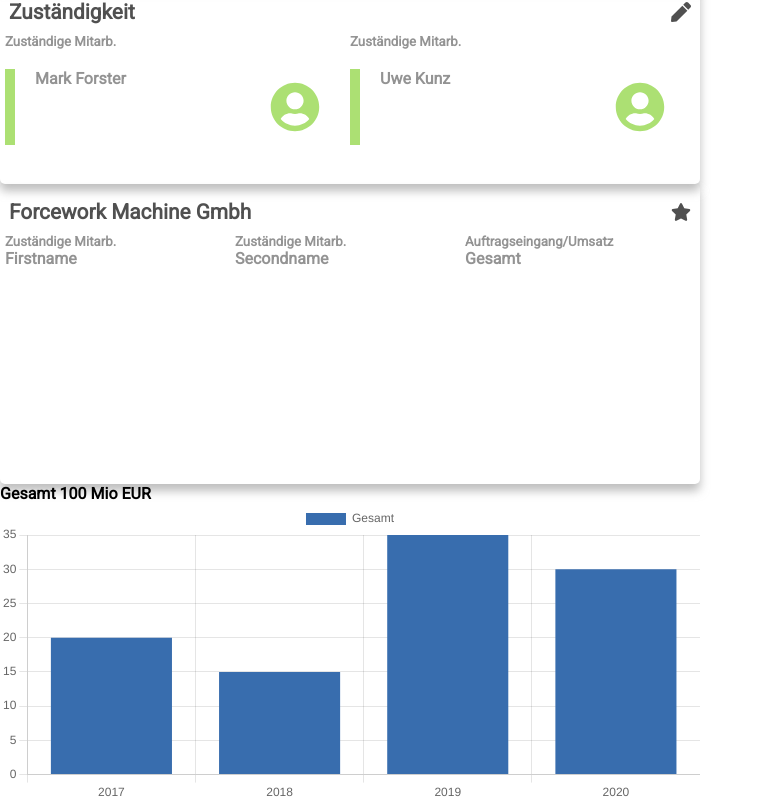
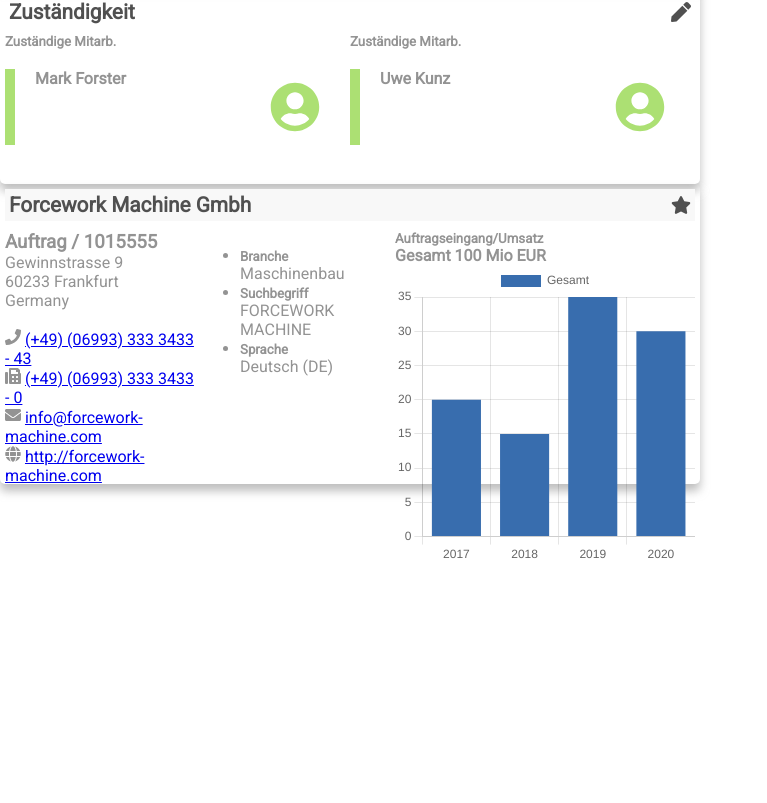
Before and after one commit to Alen002/crmcockpit, a React (Create React App) app: page / in a window 1280 px wide. Shown: the part 616-1419 px from the top of the page, without its empty margins (0-767 px from the left). After the commit the page ends 1238 px from the top, so only its background shows below. Built offline with nearby package versions, Linux system fonts and the light colour scheme.

Commit message:
added general content into General Component

```diff
--- a/src/App.js
+++ b/src/App.js
@@ -23,7 +23,6 @@
         employeeSecondName="Uwe Kunz"
       />
       <General />
-      <Chart />
     </div>
   );
 }
--- a/src/components/Chart/Chart.css
+++ b/src/components/Chart/Chart.css
@@ -1,5 +1,3 @@
 .bar-chart {
   height: 600px;
 }
-
-/* style={{ maxWidth: "650px", height: "300px" }} */
--- a/src/components/General/General.css
+++ b/src/components/General/General.css
@@ -29,5 +29,7 @@
   width: auto;
 }
 
-#myChart {
+.generalinfo-headline {
+  margin-bottom: 10px;
+  background-color: var(--grey-100);
 }
--- a/src/components/General/General.js
+++ b/src/components/General/General.js
@@ -1,4 +1,5 @@
 import React from "react";
+import Chart from "../Chart/Chart";
 import "./General.css";
 import {
   FaPen,
@@ -13,34 +14,54 @@
 const General = () => {
   return (
     <div className="wrapper-generalinfo">
-      <div className="notes-header">
+      <div className="notes-header generalinfo-headline">
         <h5 className="notes-header-headline">Forcework Machine Gmbh </h5>
         <FaStar className="notes-header-icon" />
       </div>
       <div className="wrapper-generalinfos">
         <div className="wrapper-generalinfo-layout">
-          <h5>Zuständige Mitarb.</h5>
+          <h3>Auftrag / 1015555</h3>
           <div className="generalinfo">
             <div>
-              <h4>Firstname</h4>
-              <ul className="display-none">
-                <li>blank</li>
-                <li>blank</li>
-                <li>blank</li>
-              </ul>
+              {/* <h4>Firstname</h4> */}
+              <p>
+                Gewinnstrasse 9<br />
+                60233 Frankfurt
+                <br /> Germany
+              </p>
+              <br />
+              <p>
+                <FaPhone /> <a href="#">(+49) (06993) 333 3433 - 43</a>
+                <br />
+                <FaFax /> <a href="#">(+49) (06993) 333 3433 - 0</a>
+                <br />
+                <FaEnvelope /> <a href="#">info@forcework-machine.com</a>
+                <br />
+                <FaGlobe /> <a href="#">http://forcework-machine.com</a>
+                <br />
+              </p>
             </div>
           </div>
         </div>
 
         <div className="wrapper-generalinfo-layout">
-          <h5>Zuständige Mitarb.</h5>
+          <h5 className="display-none">second-column</h5>
           <div className="generalinfo">
             <div>
-              <h4>Secondname</h4>
-              <ul className="display-none">
-                <li>blank</li>
-                <li>blank</li>
-                <li>blank</li>
+              {/*  <h4>Secondname</h4> */}
+              <ul className="">
+                <li>
+                  <h5>Branche</h5>
+                  Maschinenbau
+                </li>
+                <li>
+                  <h5>Suchbegriff</h5>
+                  FORCEWORK MACHINE
+                </li>
+                <li>
+                  <h5>Sprache</h5>
+                  Deutsch (DE)
+                </li>
               </ul>
             </div>
           </div>
@@ -49,7 +70,8 @@
           <h5>Auftragseingang/Umsatz</h5>
           <div className="generalinfo">
             <div>
-              <h4>Gesamt</h4>
+              {/* <h4>Chart</h4> */}
+              <Chart />
               <ul className="display-none">
                 <li>blank</li>
                 <li>blank</li>
--- a/src/styles/index.css
+++ b/src/styles/index.css
@@ -34,6 +34,8 @@
 
   --white-100: #ffffff;
 
+  --grey-100: #f8f8f8;
+
   /* Color Text Scheme */
   --text-100: #939393;
   --text-200: #505050;
```
